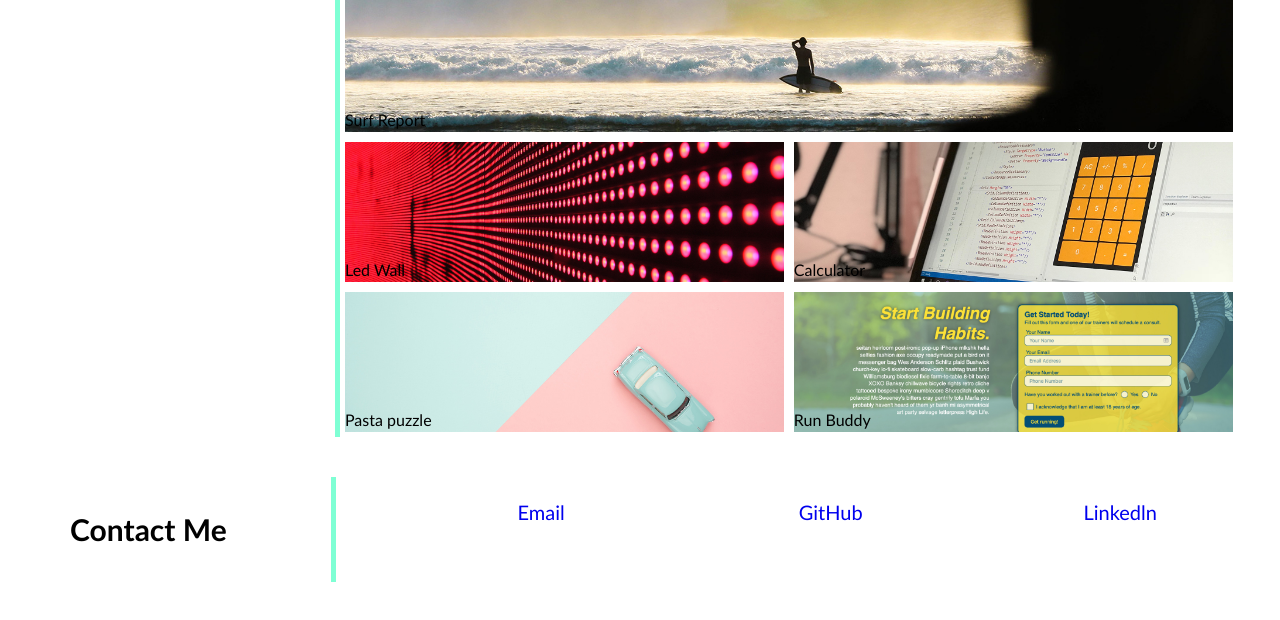
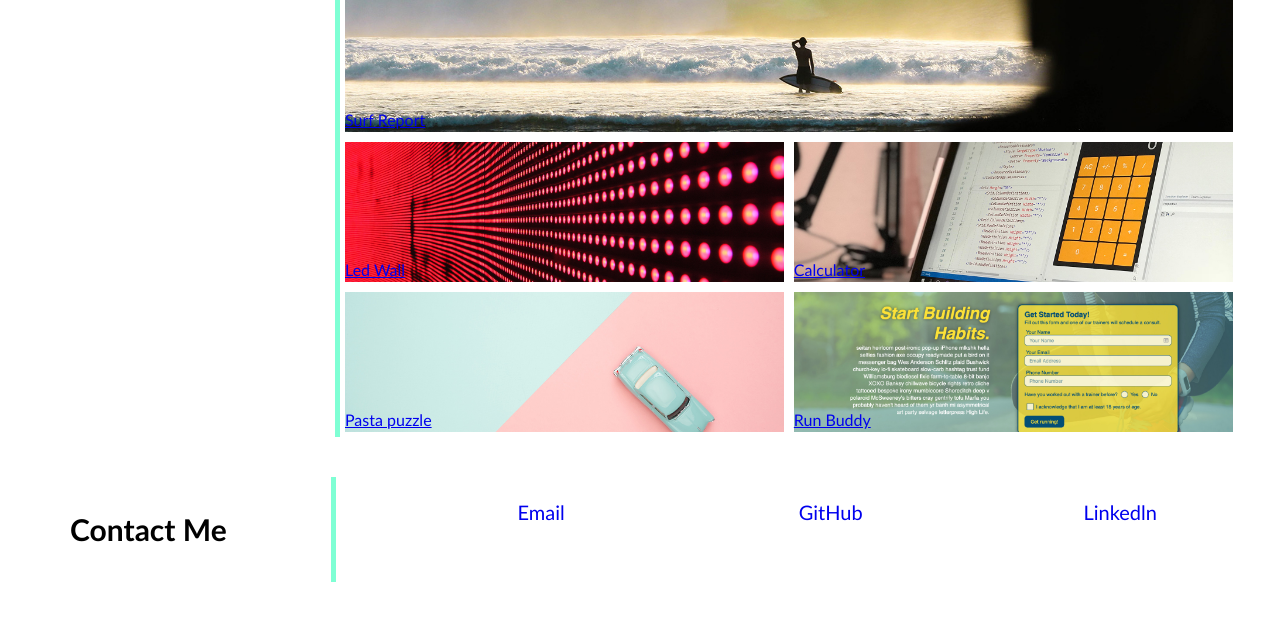
Before and after one commit to preshy59/portfolio-week2-challenge, a plain HTML site: page index.html in a window 1280 px wide. Shown: the part 845-1465 px from the top of the page. Drawn offline with Linux system fonts and the light colour scheme.

Commit message:
added link to the work section

```diff
--- a/index.html
+++ b/index.html
@@ -48,23 +48,23 @@
       <section class="heading"><h3>Work</h3></section>
       <section class="gallery">
       <div id="work1" class="categoryGridArea">
-        <div class="heading">Surf Report</div>
+        <a class="heading" href="https://preshy59.github.io/portfolio-week2-challenge/" target= "_blank"> Surf Report</a>
       </div>
 
       <div id="work2" class="categoryGridArea">
-        <div class="heading">Led Wall</div>
+        <a class="heading" href="https://preshy59.github.io/prework-study-guide/" target="_blank">Led Wall</a>
       </div>
 
       <div id="work3" class="categoryGridArea">
-        <div class="heading">Calculator</div>
+        <a class="heading" href="https://preshy59.github.io/week-1-challenge/" target="_blank">Calculator</a>
       </div>
 
       <div id="work4" class="categoryGridArea">
-        <div class="heading">Pasta puzzle</div>
+        <a class="heading" href="https://preshy59.github.io/portfolio-challenge-3/" target="_blank">Pasta puzzle</a>
       </div>
 
       <div id="work5" class="categoryGridArea">
-        <div class="heading">Run Buddy</div>
+        <a class="heading" href="https://preshy59.github.io/console-week4-challenge/" target="_blank">Run Buddy</a>
       </div>
     </section>
     </section>
```
